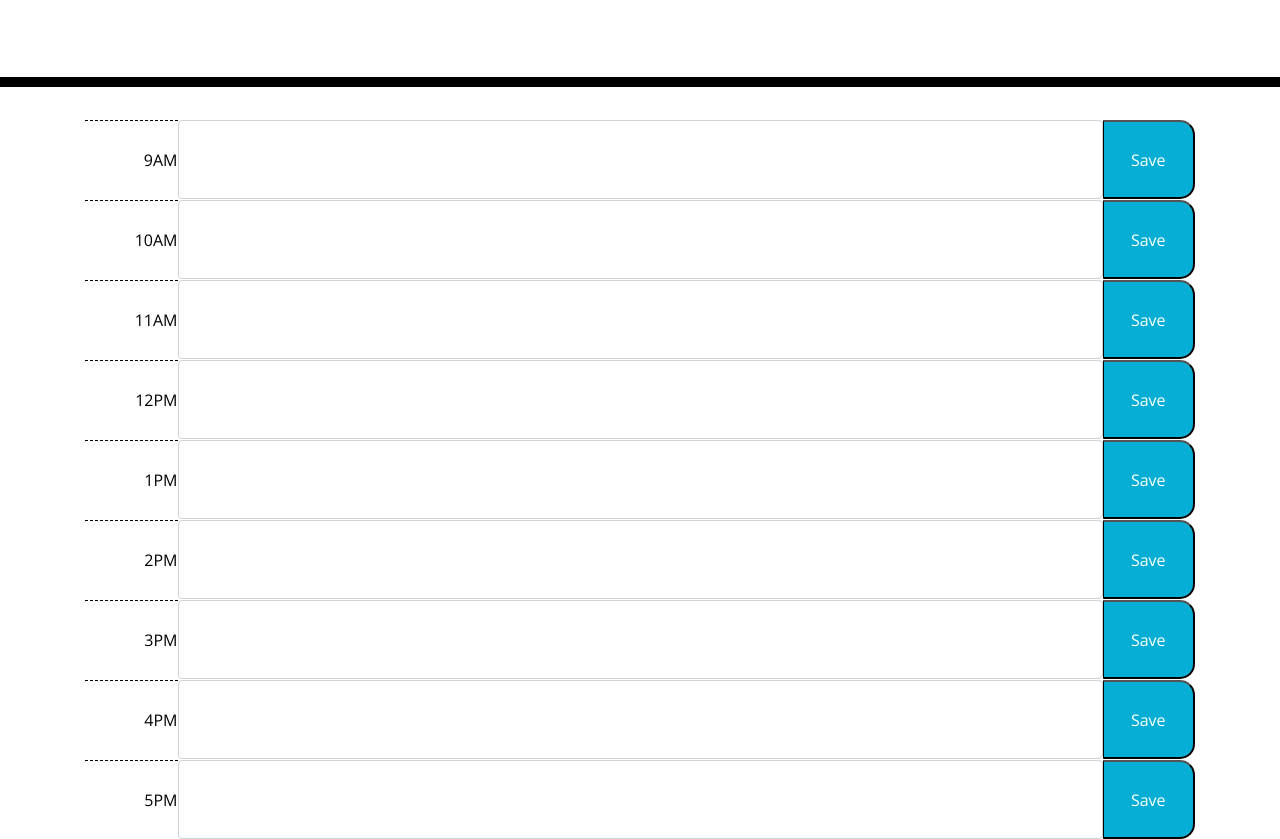
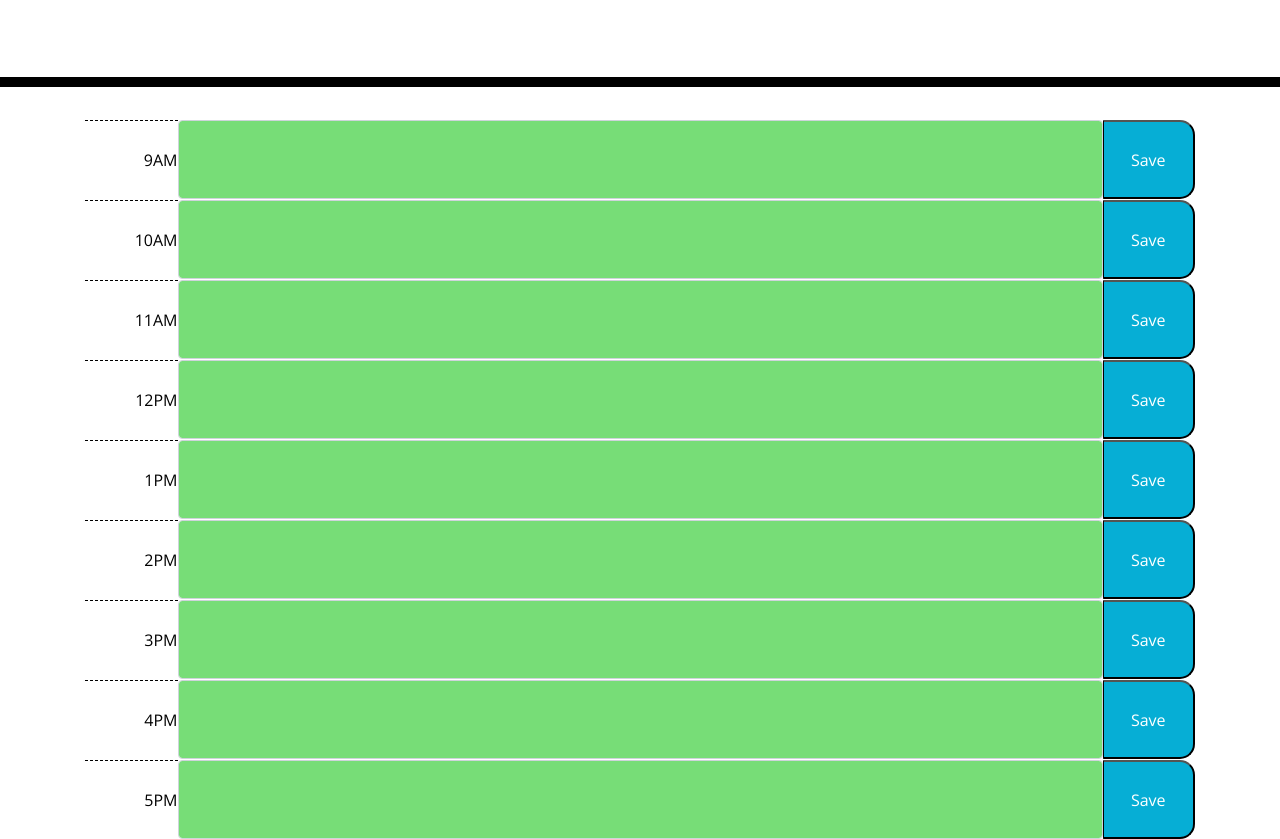
Before and after one commit to mattyp1007/work-day-planner-hw5, a plain HTML site: page index.html in a window 1280 px wide. Shown: the part 181-1020 px from the top of the page. Drawn offline with nearby package versions, Linux system fonts and the light colour scheme.

Commit message:
added button listeners, coloring of boxes based on the time, and saving single obj

```diff
--- a/assets/js/script.js
+++ b/assets/js/script.js
@@ -0,0 +1,72 @@
+var saveButtonEls = $('.saveBtn');
+var textBoxEls = $('textarea');
+var activeContents = [
+  {
+    hour: 9,
+    contents: ""
+  },
+  {
+    hour: 10,
+    contents: ""
+  },
+  {
+    hour: 11,
+    contents: ""
+  },
+  {
+    hour: 12,
+    contents: ""
+  },
+  {
+    hour: 13,
+    contents: ""
+  },
+  {
+    hour: 14,
+    contents: ""
+  },
+  {
+    hour: 15,
+    contents: ""
+  },
+  {
+    hour: 16,
+    contents: ""
+  },
+  {
+    hour: 17,
+    contents: ""
+  }
+];
+
+
+
+$('.saveBtn').on('click', function(event) {
+  event.stopPropagation();
+  var buttonEl = $(event.target);
+  var inputEl = buttonEl.parent().prev().children().first();
+
+  console.log(inputIndex);
+  var todo = {
+    hour: inputEl.attr('data-hour'),
+    contents: inputEl.val()
+  }
+
+
+})
+
+
+// color the boxes based on current time
+var currentHour = moment().format('k');
+for(i=0; i<textBoxEls.length; i++){
+  var rowHour = i + 9; // first box represents 09:00, so add hour each iteration
+  if(currentHour > rowHour){
+    $(textBoxEls[i]).addClass('past');
+  }
+  else if(currentHour == rowHour){
+    $(textBoxEls[i]).addClass('present');
+  }
+  else{
+    $(textBoxEls[i]).addClass('future');
+  }
+}
--- a/index.html
+++ b/index.html
@@ -23,55 +23,55 @@
     <!-- Timeblocks go here -->
     <div class="row d-flex no-gutters justify-content-center">
       <div class="col-sm-2 col-md-1 d-flex justify-content-end align-items-center hour">9AM</div>
-      <div class="col-sm-8 col-md-10 d-flex justify-content-start"><textarea class="form-control"></textarea></div>
-      <div class="col-sm-2 col-md-1 d-flex justify-content-stretch"><button class="btn-block saveBtn">Save</button></div>
+      <div class="col-sm-8 col-md-10 d-flex justify-content-start"><textarea class="form-control" data-hour="9"></textarea></div>
+      <div class="col-sm-2 col-md-1 d-flex justify-content-stretch"><button class="btn-block saveBtn" name="9AM">Save</button></div>
     </div>
 
     <div class="row d-flex no-gutters justify-content-center">
       <div class="col-sm-2 col-md-1 d-flex justify-content-end align-items-center hour">10AM</div>
-      <div class="col-sm-8 col-md-10 d-flex justify-content-start"><textarea class="form-control"></textarea></div>
+      <div class="col-sm-8 col-md-10 d-flex justify-content-start"><textarea class="form-control" data-hour="10"></textarea></div>
       <div class="col-sm-2 col-md-1 d-flex justify-content-stretch"><button class="btn-block saveBtn">Save</button></div>
     </div>
 
     <div class="row d-flex no-gutters justify-content-center">
       <div class="col-sm-2 col-md-1 d-flex justify-content-end align-items-center hour">11AM</div>
-      <div class="col-sm-8 col-md-10 d-flex justify-content-start"><textarea class="form-control"></textarea></div>
+      <div class="col-sm-8 col-md-10 d-flex justify-content-start"><textarea class="form-control" data-hour="11"></textarea></div>
       <div class="col-sm-2 col-md-1 d-flex justify-content-stretch"><button class="btn-block saveBtn">Save</button></div>
     </div>
 
     <div class="row d-flex no-gutters justify-content-center">
       <div class="col-sm-2 col-md-1 d-flex justify-content-end align-items-center hour">12PM</div>
-      <div class="col-sm-8 col-md-10 d-flex justify-content-start"><textarea class="form-control"></textarea></div>
+      <div class="col-sm-8 col-md-10 d-flex justify-content-start"><textarea class="form-control" data-hour="12"></textarea></div>
       <div class="col-sm-2 col-md-1 d-flex justify-content-stretch"><button class="btn-block saveBtn">Save</button></div>
     </div>
 
     <div class="row d-flex no-gutters justify-content-center">
       <div class="col-sm-2 col-md-1 d-flex justify-content-end align-items-center hour">1PM</div>
-      <div class="col-sm-8 col-md-10 d-flex justify-content-start"><textarea class="form-control"></textarea></div>
+      <div class="col-sm-8 col-md-10 d-flex justify-content-start"><textarea class="form-control" data-hour="13"></textarea></div>
       <div class="col-sm-2 col-md-1 d-flex justify-content-stretch"><button class="btn-block saveBtn">Save</button></div>
     </div>
 
     <div class="row d-flex no-gutters justify-content-center">
       <div class="col-sm-2 col-md-1 d-flex justify-content-end align-items-center hour">2PM</div>
-      <div class="col-sm-8 col-md-10 d-flex justify-content-start"><textarea class="form-control"></textarea></div>
+      <div class="col-sm-8 col-md-10 d-flex justify-content-start"><textarea class="form-control" data-hour="14"></textarea></div>
       <div class="col-sm-2 col-md-1 d-flex justify-content-stretch"><button class="btn-block saveBtn">Save</button></div>
     </div>
 
     <div class="row d-flex no-gutters justify-content-center">
       <div class="col-sm-2 col-md-1 d-flex justify-content-end align-items-center hour">3PM</div>
-      <div class="col-sm-8 col-md-10 d-flex justify-content-start"><textarea class="form-control"></textarea></div>
+      <div class="col-sm-8 col-md-10 d-flex justify-content-start"><textarea class="form-control" data-hour="15"></textarea></div>
       <div class="col-sm-2 col-md-1 d-flex justify-content-stretch"><button class="btn-block saveBtn">Save</button></div>
     </div>
 
     <div class="row d-flex no-gutters justify-content-center">
       <div class="col-sm-2 col-md-1 d-flex justify-content-end align-items-center hour">4PM</div>
-      <div class="col-sm-8 col-md-10 d-flex justify-content-start"><textarea class="form-control"></textarea></div>
+      <div class="col-sm-8 col-md-10 d-flex justify-content-start"><textarea class="form-control" data-hour="16"></textarea></div>
       <div class="col-sm-2 col-md-1 d-flex justify-content-stretch"><button class="btn-block saveBtn">Save</button></div>
     </div>
 
     <div class="row d-flex no-gutters justify-content-center">
       <div class="col-sm-2 col-md-1 d-flex justify-content-end align-items-center hour">5PM</div>
-      <div class="col-sm-8 col-md-10 d-flex justify-content-start"><textarea class="form-control"></textarea> </div>
+      <div class="col-sm-8 col-md-10 d-flex justify-content-start"><textarea class="form-control" data-hour="17"></textarea> </div>
       <div class="col-sm-2 col-md-1 d-flex justify-content-stretch"><button class="btn-block saveBtn">Save</button></div>
     </div>
 
```
